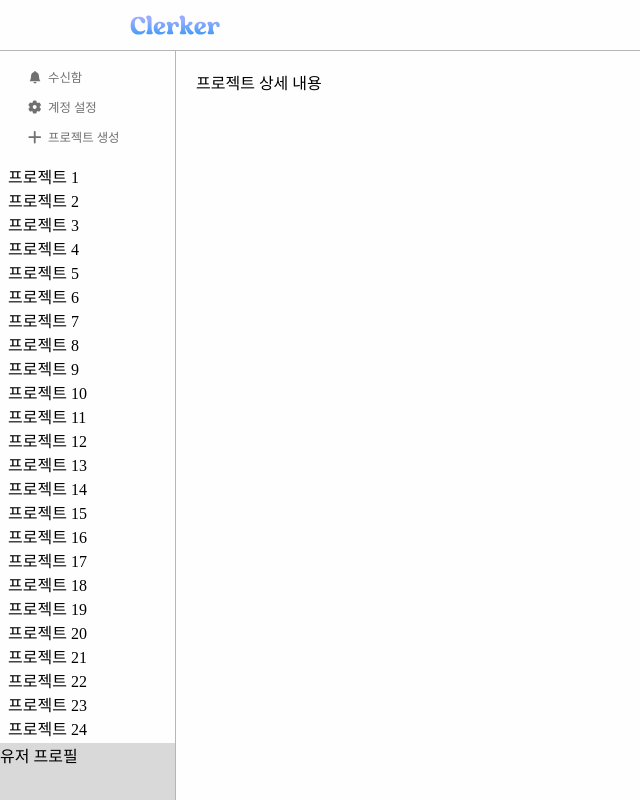
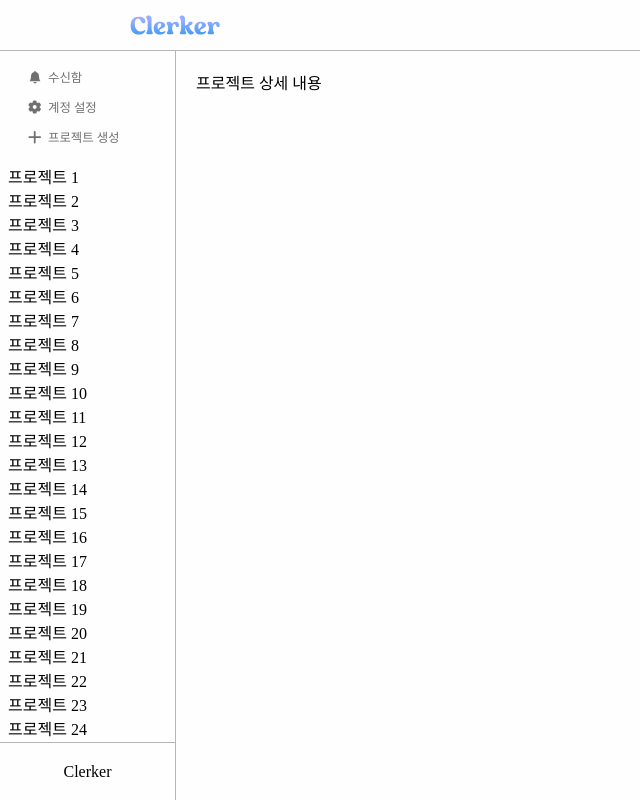
Before and after one commit to D-X-W-Clerker/clerker-frontend, a React (Create React App) app: page /project-detail in a window 1280 px wide. Shown: the whole page, without its empty margins (0-640 px from the left). Built offline with nearby package versions, Linux system fonts and the light colour scheme; a web font is replaced by a local one.

Commit message:
feat: 헤더, 사이드바 레이아웃 세팅

```diff
--- a/src/Layout.tsx
+++ b/src/Layout.tsx
@@ -36,16 +36,21 @@ const MenuArea = styled.div`
 
 const ProjectListArea = styled.div`
   flex: 1;
-  padding: 0px 8px;
+  padding: 0 8px;
   overflow-y: auto;
 `;
 
 const UserInfoArea = styled.div`
+  display: flex;
+  align-items: center;
+  justify-content: center;
   flex-shrink: 0;
   height: 57px;
-  background-color: #d9d9d9;
+  border-top: 0.5px solid #b6b6b6;
+  background-color: var(--background-color);
 `;
 
+// 이 부분 손보기
 const ContentArea = styled.div`
   flex: 1;
   margin-top: 50px;
@@ -98,7 +103,7 @@ const Layout: React.FC<LayoutProps> = ({ children }) => {
               return <div key={index}>프로젝트 {index + 1}</div>;
             })}
           </ProjectListArea>
-          <UserInfoArea>유저 프로필</UserInfoArea>
+          <UserInfoArea>Clerker</UserInfoArea>
         </SideBarContentArea>
       </SideBarArea>
       <ContentArea>{children}</ContentArea>
--- a/src/pages/OnboardingPage.tsx
+++ b/src/pages/OnboardingPage.tsx
@@ -6,7 +6,7 @@ const Container = styled.div`
   display: flex;
   flex-direction: column;
   align-items: center;
-  min-height: 100vh;
+  height: 100vh;
   margin-top: 50px;
   overflow-y: auto;
 `;
```
